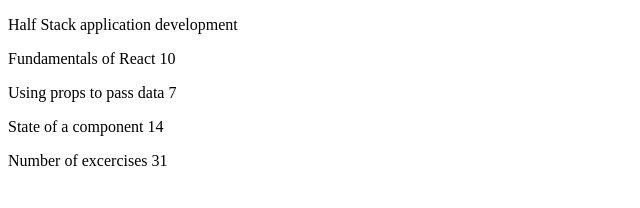
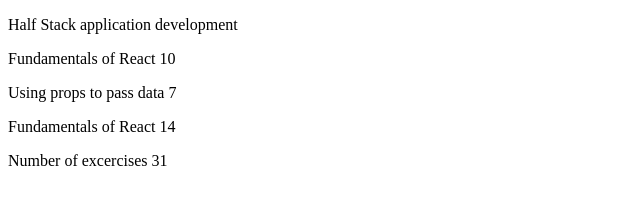
Before and after one commit to karloag/FullStackOpen_part0, a React (Vite) app in the folder Part1/courseinfo/: page / in a window 1280 px wide. Shown: the top 208 px of the page, without its empty margins (0-640 px from the left). Built offline with nearby package versions, Linux system fonts and the light colour scheme.

Commit message:
1.4 done

```diff
--- a/Part1/courseinfo/src/App.jsx
+++ b/Part1/courseinfo/src/App.jsx
@@ -1,17 +1,26 @@
+/* eslint-disable react/prop-types */
 const App = () => {
   const course = 'Half Stack application development'
-  const part1 = 'Fundamentals of React'
-  const exercises1 = 10
-  const part2 = 'Using props to pass data'
-  const exercises2 = 7
-  const part3 = 'State of a component'
-  const exercises3 = 14
+
+  const part1 ={
+     name: 'Fundamentals of React',
+     exercises : 10}
+
+
+  const part2 = {
+    name: 'Using props to pass data',
+    exercises:  7}
+
+
+  const part3={
+        name: 'Fundamentals of React',
+        exercises: 14}
 
   return (
     <div>
       <Header course = {course}/>
-      <Content part1 = {part1} exercises1 = {exercises1} part2={part2} exercises2={exercises2} part3={part3} exercises3={exercises3}/>
-      <Total exercises1 = {exercises1} exercises2={exercises2} exercises3={exercises3}/>
+      <Content part1 = {part1.name} exercises1 = {part1.exercises} part2={part2.name} exercises2={part2.exercises} part3={part3.name} exercises3={part3.exercises}/>
+      <Total exercises1 = {part1.exercises} exercises2={part2.exercises} exercises3={part3.exercises}/>
     </div>
   )
 }
@@ -59,8 +68,6 @@
     </div>
   )
 
-
-
 }
 
 export default App
```
